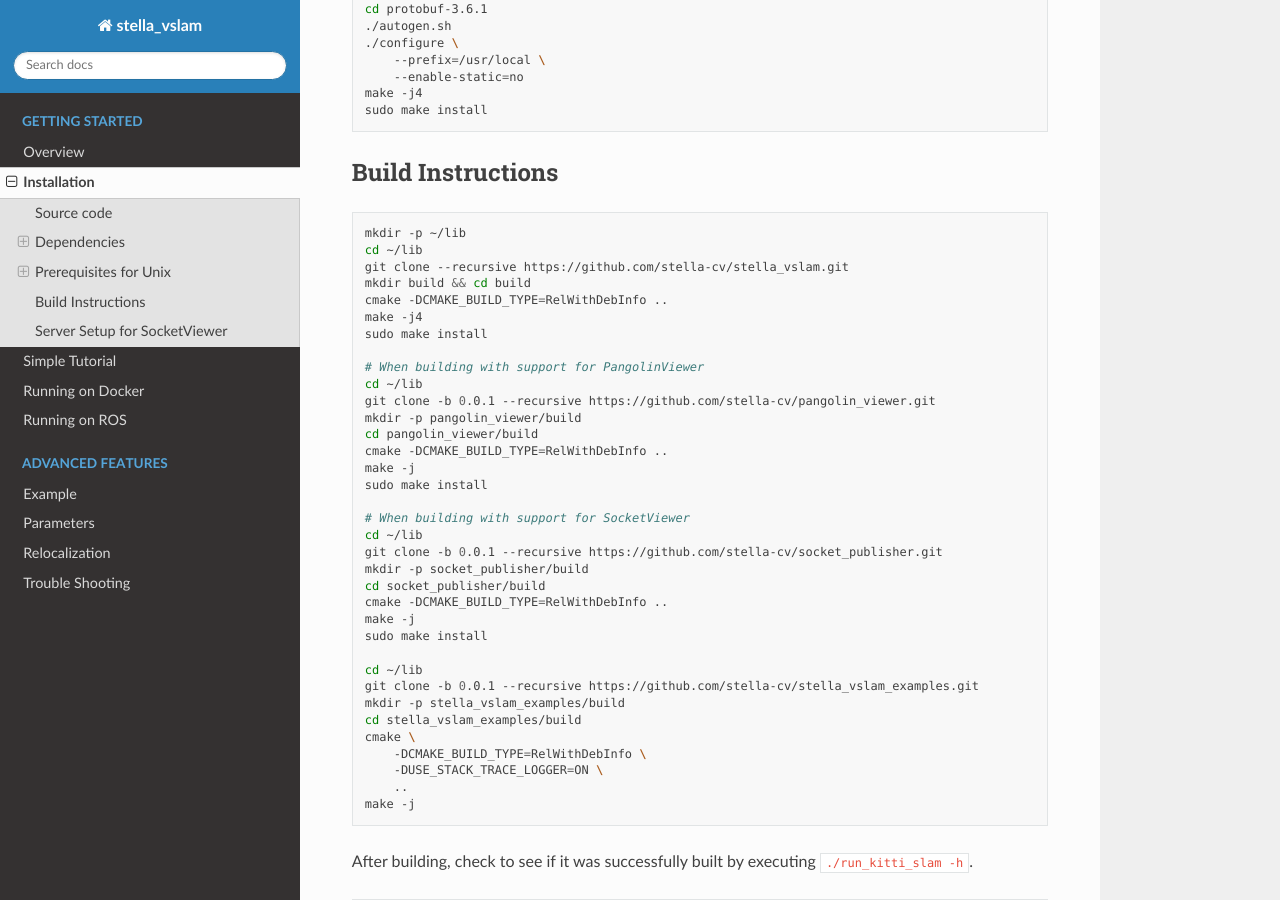
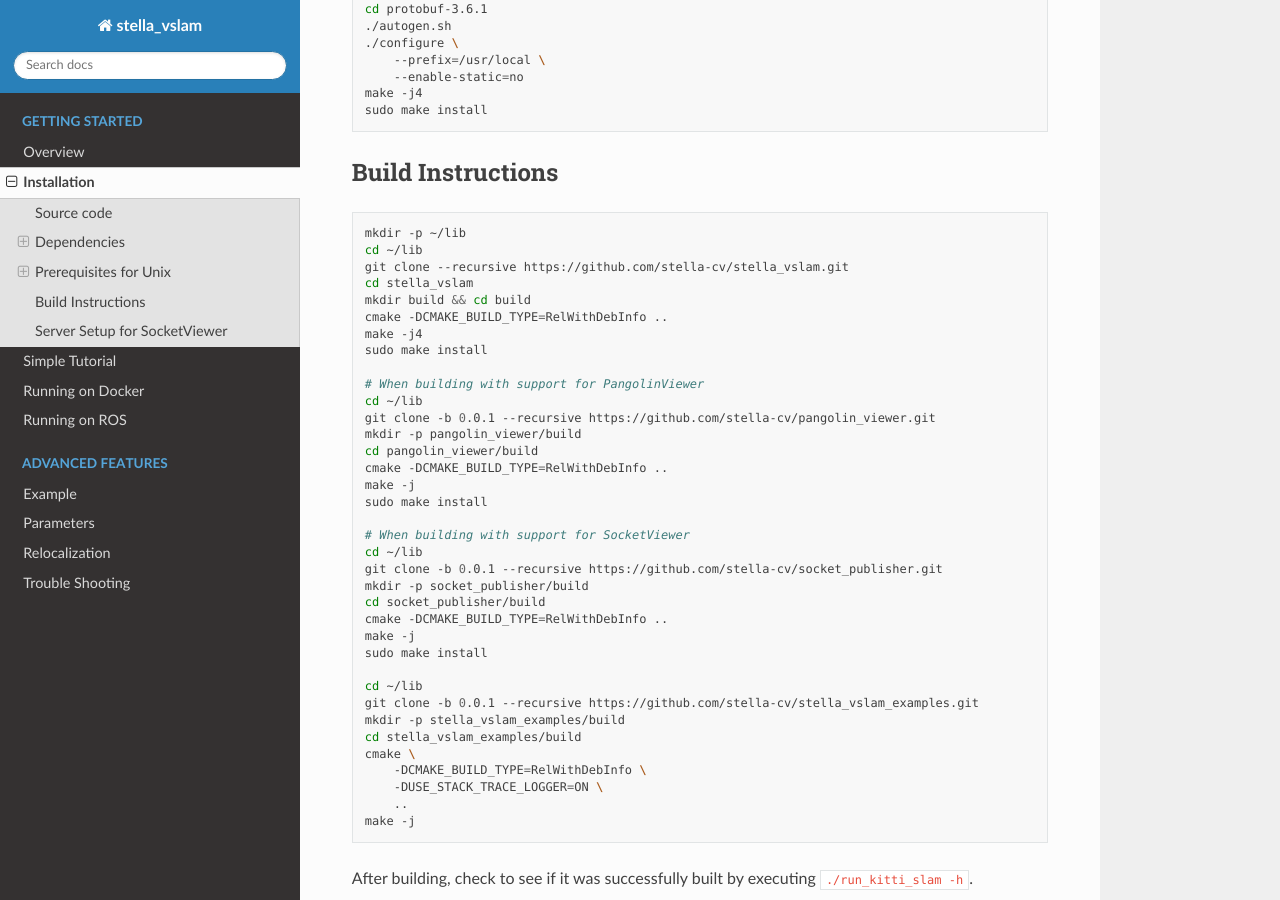
Before and after one commit to stella-cv/docs, a Sphinx documentation site: the page built from docs/installation.rst, in a window 1280 px wide and 900 px high, scrolled down 6455 px. Built offline with Sphinx 7.4.7 and the Read the Docs theme 2.0.0, drawn with Linux system fonts in a browser that asks for light colours.

Commit message:
Update installation.rst
Add a missing cd command on the build instruction

```diff
--- a/docs/installation.rst
+++ b/docs/installation.rst
@@ -375,6 +375,7 @@
     mkdir -p ~/lib
     cd ~/lib
     git clone --recursive https://github.com/stella-cv/stella_vslam.git
+    cd stella_vslam
     mkdir build && cd build
     cmake -DCMAKE_BUILD_TYPE=RelWithDebInfo ..
     make -j4
```
